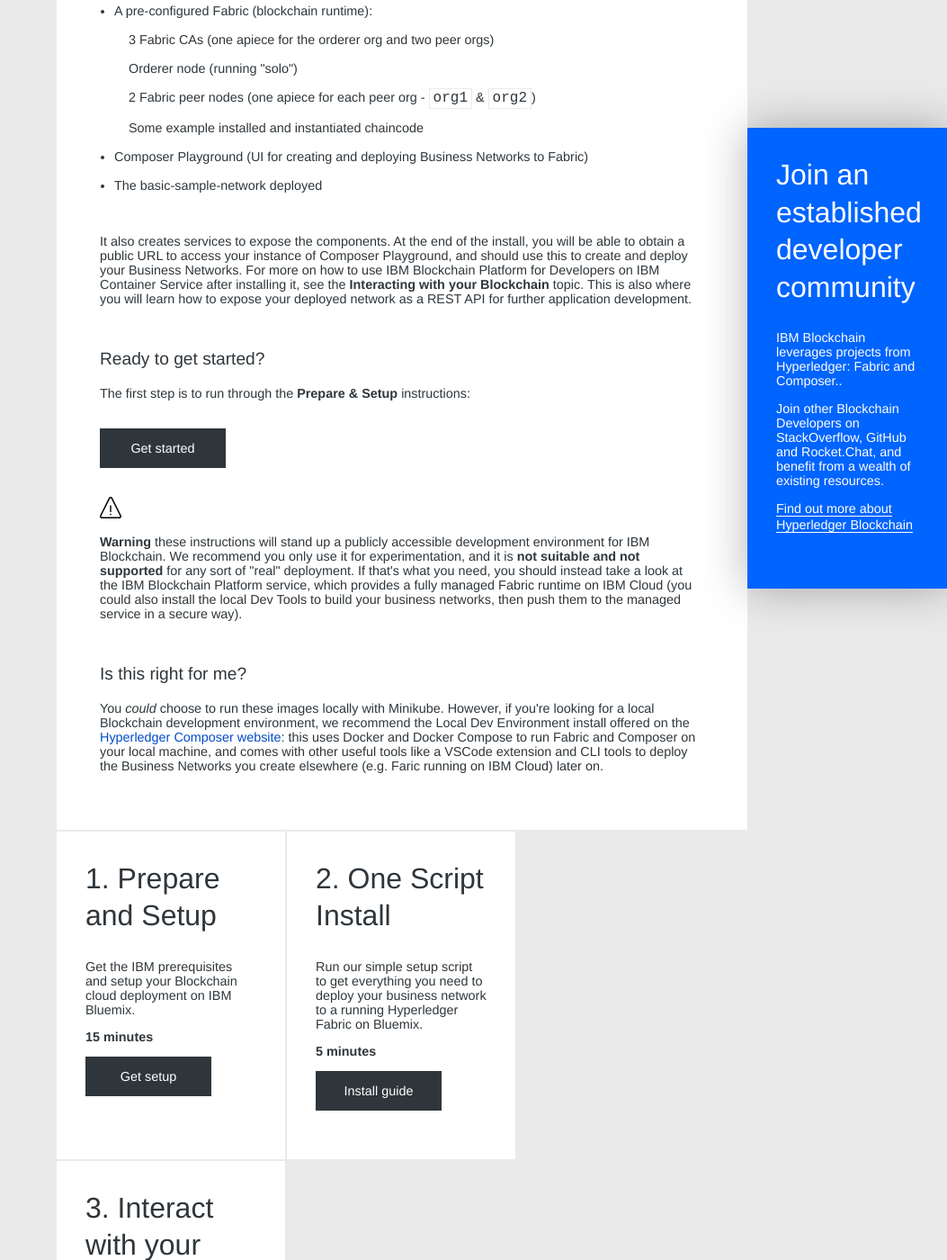
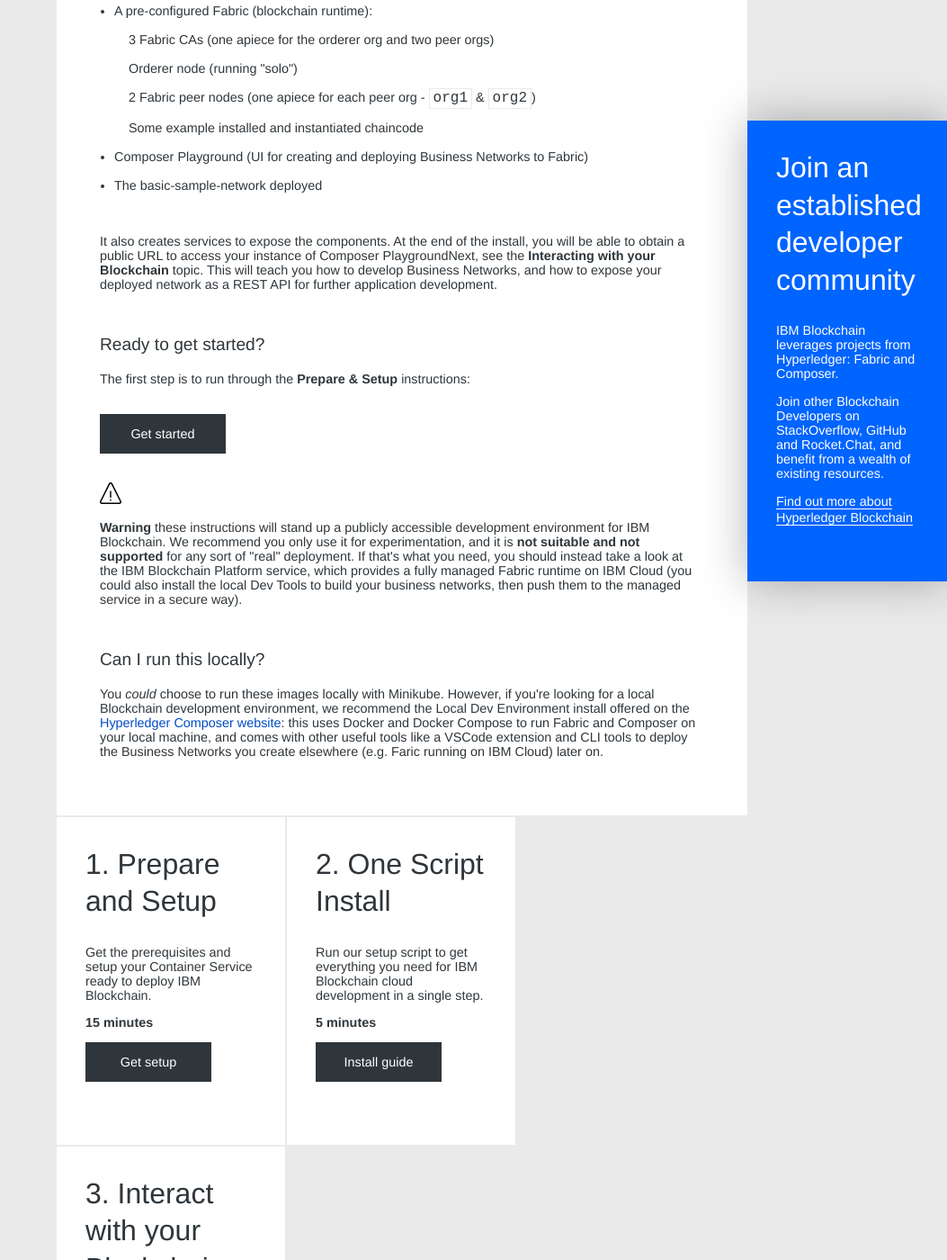
Before and after one commit to IBM-Blockchain-Archive/ibm-blockchain.github.io, a Jekyll site: the page built from index.html, in a window 1280 px wide and 1400 px high, scrolled down 582 px. Shown: the whole window at 90% size, without its empty margins (227-1280 px from the left). Built offline with Jekyll 4.4.1, drawn with Linux system fonts in a browser that asks for light colours; some web fonts are replaced; some of the changed text lies outside the part shown.

Commit message:
add links to index plus other minor copy changes

```diff
--- a/index.html
+++ b/index.html
@@ -32,7 +32,7 @@
     <p>
     It also creates services to expose the components.
 
-    At the end of the install, you will be able to obtain a public URL to access your instance of Composer Playground, and should use this to create and deploy your Business Networks.  For more on how to use IBM Blockchain Platform for Developers on IBM Container Service after installing it, see the <b>Interacting with your Blockchain</b> topic.  This is also where you will learn how to expose your deployed network as a REST API for further application development.</p>
+    At the end of the install, you will be able to obtain a public URL to access your instance of Composer PlaygroundNext, see the <b>Interacting with your Blockchain</b> topic.  This will teach you how to develop Business Networks, and how to expose your deployed network as a REST API for further application development.</p>
     <h3>Ready to get started?</h3>
     <p>The first step is to run through the <b>Prepare & Setup</b> instructions:</p>
       <button class="button">Get started</button>
@@ -41,8 +41,8 @@
   <div class="right-panel">
     <img src="assets/Warning 24.svg">
     <p> <b>Warning</b> these instructions will stand up a publicly accessible development environment for IBM Blockchain.  We recommend you only use it for experimentation, and it is <b>not suitable and not supported</b> for any sort of "real" deployment.  If that's what you need, you should instead take a look at the IBM Blockchain Platform service, which provides a fully managed Fabric runtime on IBM Cloud (you could also install the local Dev Tools to build your business networks, then push them to the managed service in a secure way).</p>
-    <h3>Is this right for me?</h3>
-    <p>You <i>could</i> choose to run these images locally with Minikube.  However, if you're looking for a local Blockchain development environment, we recommend the Local Dev Environment install offered on the <a>Hyperledger Composer website</a>: this uses Docker and Docker Compose to run Fabric and Composer on your local machine, and comes with other useful tools like a VSCode extension and CLI tools to deploy the Business Networks you create elsewhere (e.g. Faric running on IBM Cloud) later on.</p>
+    <h3>Can I run this locally?</h3>
+    <p>You <i>could</i> choose to run these images locally with Minikube.  However, if you're looking for a local Blockchain development environment, we recommend the Local Dev Environment install offered on the <a href="https://hyperledger.github.io/composer/installing/installing-index.html">Hyperledger Composer website</a>: this uses Docker and Docker Compose to run Fabric and Composer on your local machine, and comes with other useful tools like a VSCode extension and CLI tools to deploy the Business Networks you create elsewhere (e.g. Faric running on IBM Cloud) later on.</p>
   </div>
 </div>
 
@@ -56,28 +56,28 @@
 
 <div class="page-callout">
   <h2>Join an established developer community</h2>
-  <p>IBM Blockchain leverages projects from Hyperledger: Fabric and Composer..</p>
+  <p>IBM Blockchain leverages projects from Hyperledger: Fabric and Composer.</p>
   <p>Join other Blockchain Developers on StackOverflow, GitHub and Rocket.Chat, and benefit from a wealth of existing resources.</p>
-  <a>Find out more about Hyperledger Blockchain</a>
+  <a href="https://www.hyperledger.org/">Find out more about Hyperledger Blockchain</a>
 </div>
 
 <div class="page-next prepare">
   <h2>1. Prepare and Setup</h2>
-  <p>Get the IBM prerequisites and setup your Blockchain cloud deployment on IBM Bluemix.</p>
+  <p>Get the prerequisites and setup your Container Service ready to deploy IBM Blockchain.</p>
   <p><b>15 minutes</b></p>
   <button class="button">Get setup</button>
 </div>
 
 <div class="page-next script">
   <h2>2. One Script Install</h2>
-  <p>Run our simple setup script to get everything you need to deploy your business network to a running Hyperledger Fabric on Bluemix.</p>
+  <p>Run our setup script to get everything you need for IBM Blockchain cloud development in a single step.</p>
   <p><b>5 minutes</b></p>
   <button class="button">Install guide</button>
 </div>
 
 <div class="page-next interact">
   <h2>3. Interact with your Blockchain</h2>
-  <p>Learn how to deploy a business network to your running Hyperledger Fabric Blockchain and get a Composer REST API setup alongside it.</p>
+  <p>Installed IBM Blockchain?  Learn how to develop Business Networks and expose them as a REST API.</p>
   <p><b>30 minutes</b></p>
   <button class="button">Learn more</button>
 </div>
```
